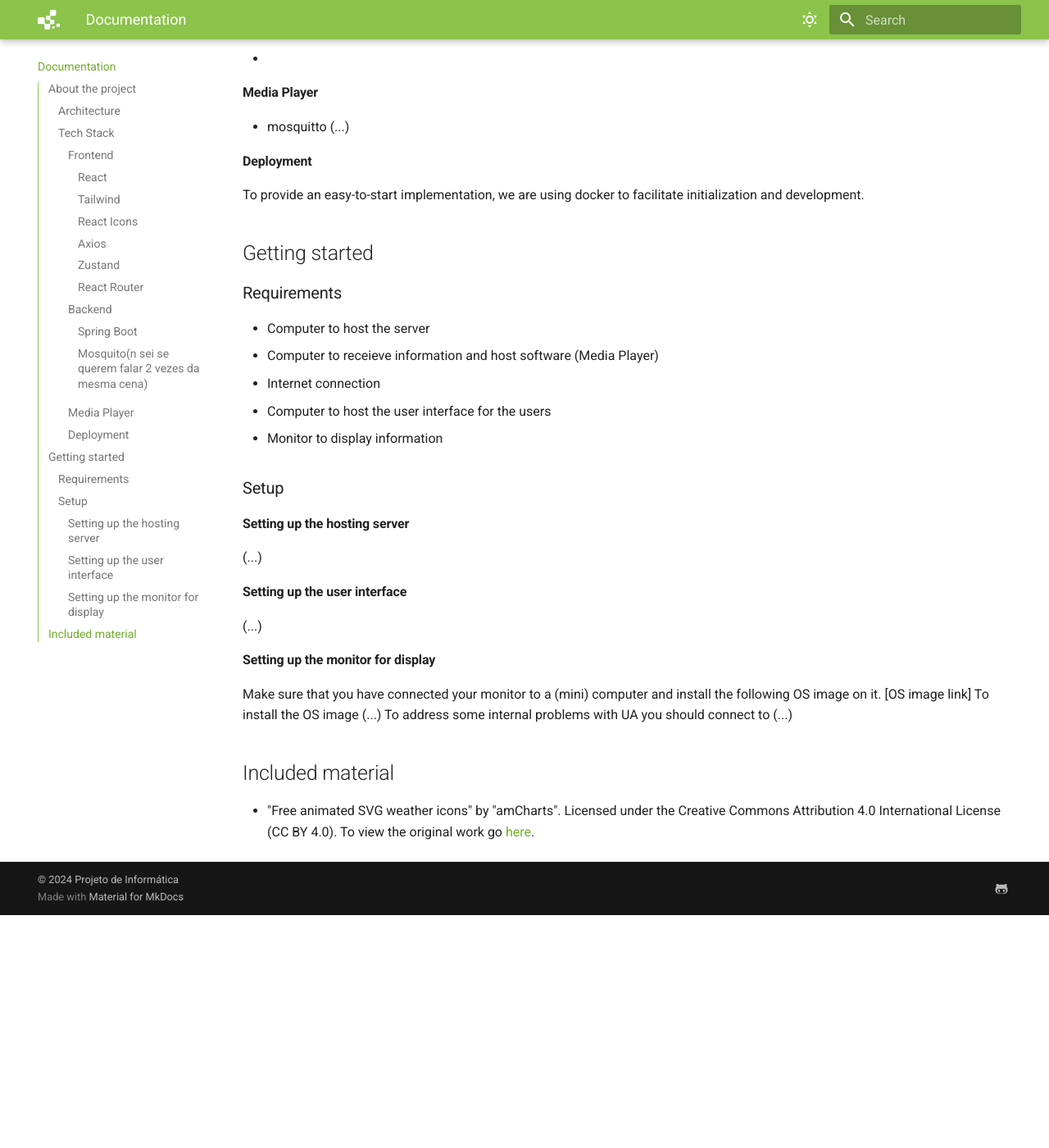
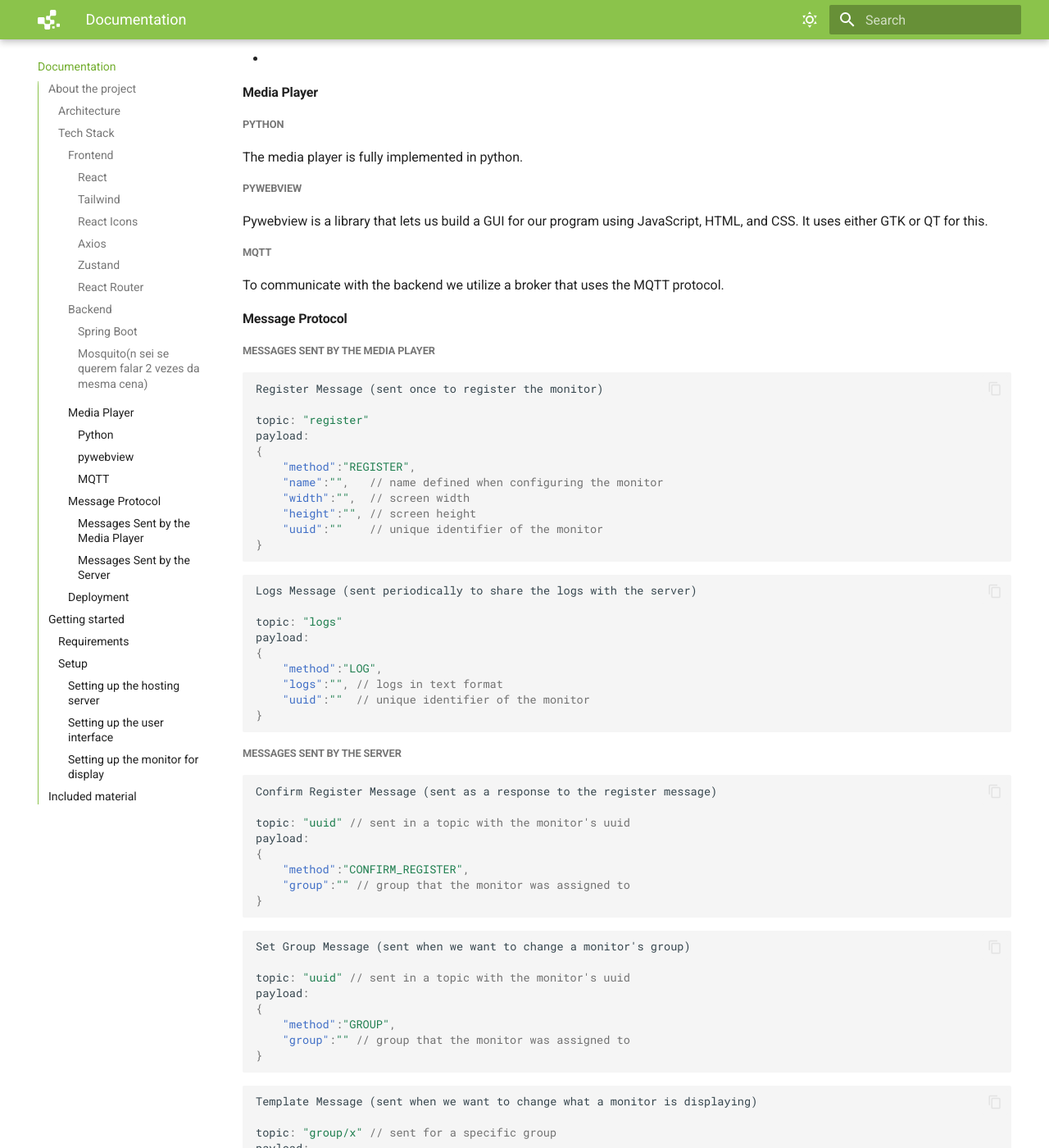
Before and after one commit to UA-Smart-Signage-Platform/Documentation-Website, an MkDocs documentation site: the page built from docs/documentation.md, in a window 1280 px wide and 1400 px high, scrolled down 2196 px. Shown: the whole window at 82% size. Built offline with MkDocs 1.6.1 and Material for MkDocs 9.7.7, drawn with Linux system fonts in a browser that asks for light colours; before the commit the page ends 3312 px from its top, so only the background shows below that; some of the changed text lies outside the part shown.

Commit message:
added media player tech stack and message protocol

````diff
--- a/docs/documentation.md
+++ b/docs/documentation.md
@@ -31,7 +31,83 @@ lol
 
 -
 #### Media Player
-- mosquitto (...)
+
+##### Python
+The media player is fully implemented in python.
+
+##### pywebview
+Pywebview is a library that lets us build a GUI for our program using JavaScript, HTML, and CSS. It uses either GTK or QT for this.
+
+##### MQTT
+To communicate with the backend we utilize a broker that uses the MQTT protocol.
+
+#### Message Protocol
+
+##### Messages Sent by the Media Player
+
+```json
+Register Message (sent once to register the monitor)
+
+topic: "register"
+payload:
+{
+    "method":"REGISTER",
+    "name":"",   // name defined when configuring the monitor
+    "width":"",  // screen width
+    "height":"", // screen height
+    "uuid":""    // unique identifier of the monitor
+}
+```
+
+```json
+Logs Message (sent periodically to share the logs with the server)
+
+topic: "logs"
+payload:
+{
+    "method":"LOG",
+    "logs":"", // logs in text format
+    "uuid":""  // unique identifier of the monitor
+}
+```
+
+##### Messages Sent by the Server
+
+```json
+Confirm Register Message (sent as a response to the register message)
+
+topic: "uuid" // sent in a topic with the monitor's uuid
+payload:
+{
+    "method":"CONFIRM_REGISTER",
+    "group":"" // group that the monitor was assigned to
+}
+```
+
+```json
+Set Group Message (sent when we want to change a monitor's group)
+
+topic: "uuid" // sent in a topic with the monitor's uuid
+payload:
+{
+    "method":"GROUP",
+    "group":"" // group that the monitor was assigned to
+}
+```
+
+```json
+Template Message (sent when we want to change what a monitor is displaying)
+
+topic: "group/x" // sent for a specific group
+payload:
+{
+    "method":"GROUP",
+    "group":"",    // group that the monitor was assigned to
+    "html": "",    // html to be displayed
+    "files": [],   // url for where to download the necessary files
+    "schedule": [] // schedule rules
+}
+```
 
 #### Deployment
 To provide an easy-to-start implementation, we are using docker to facilitate initialization and development.
````
